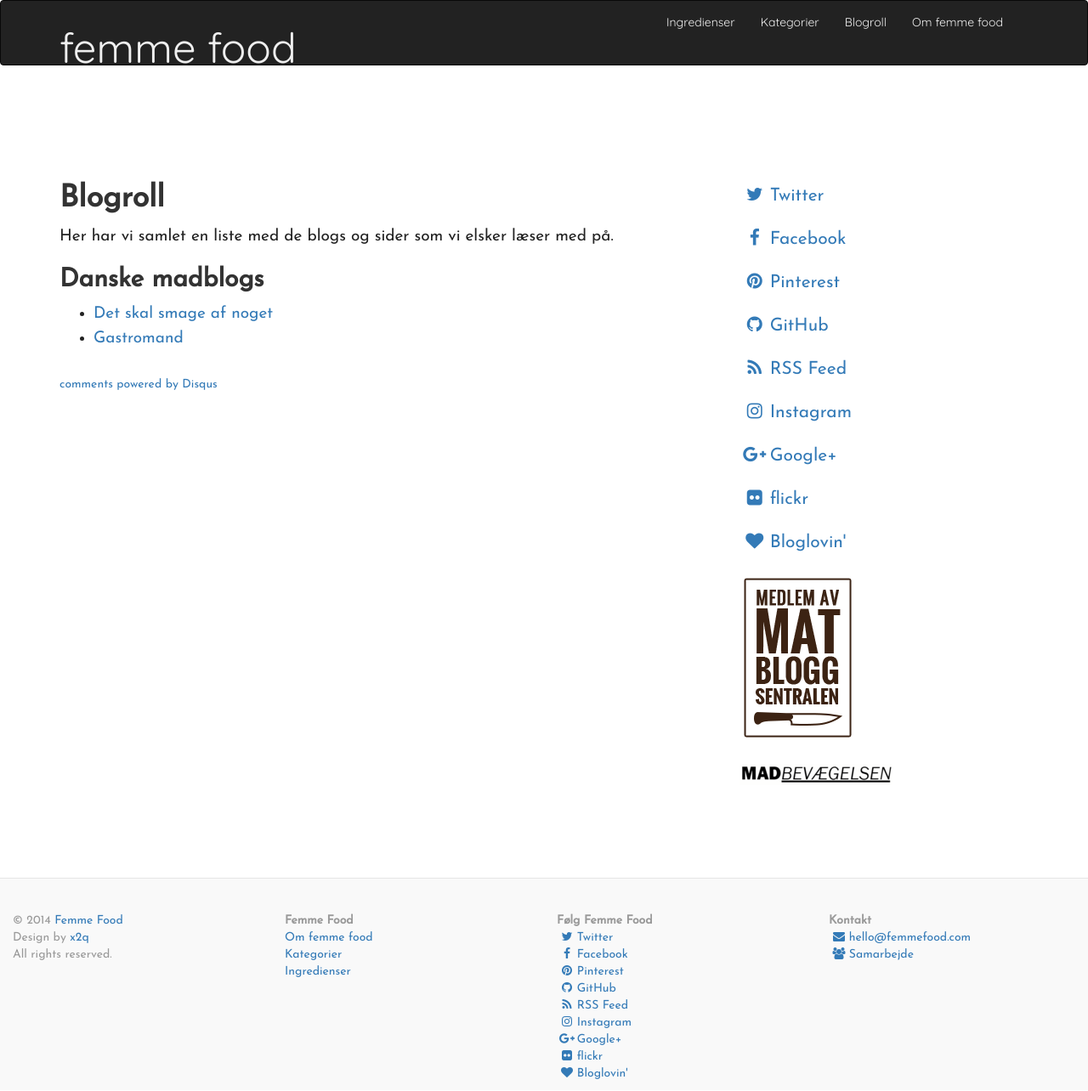
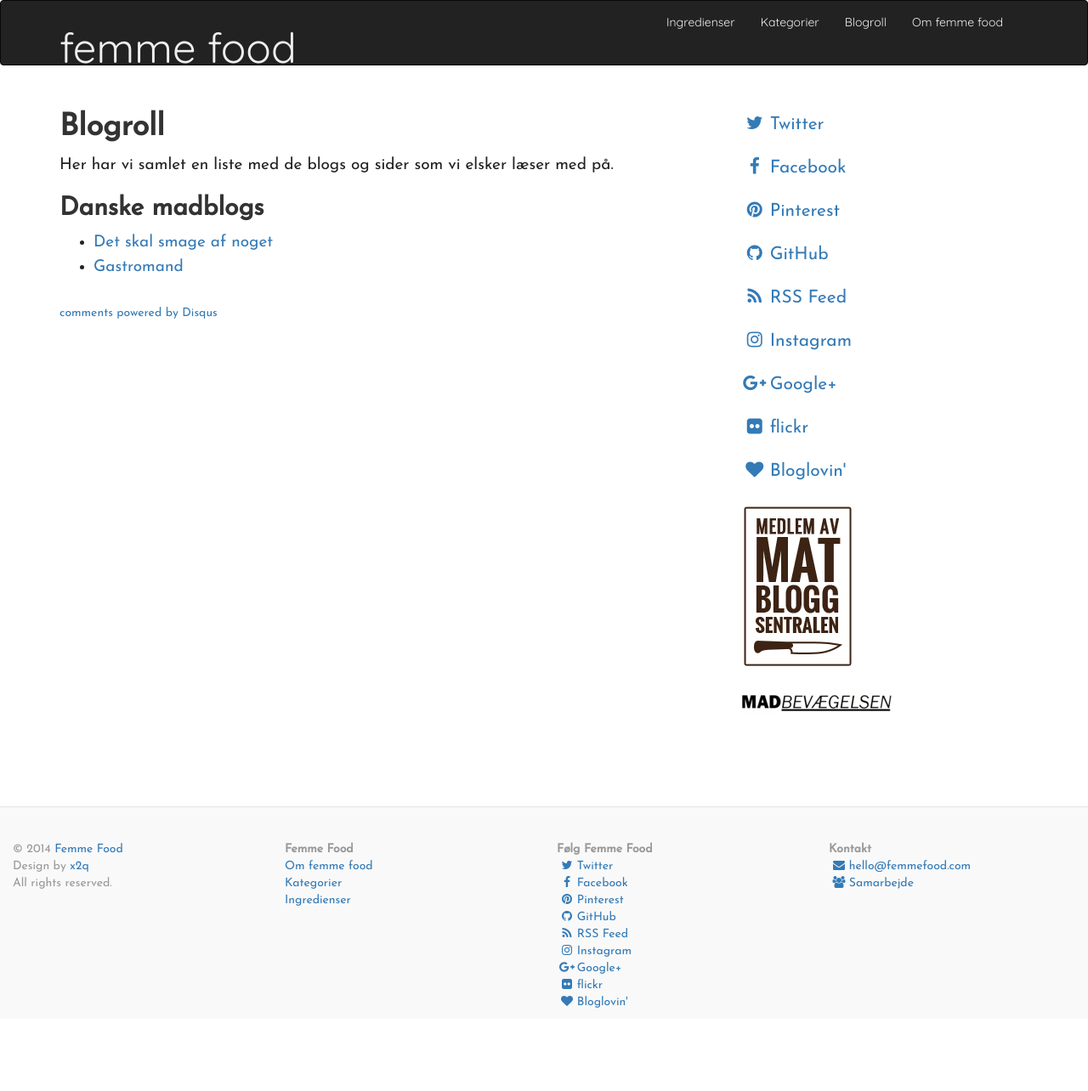
Before and after one commit to femmefood/femmefood.com, a Jekyll site: the page built from blogroll/index.md, in a window 1280 px wide. Shown: the whole page at 85% size. Built offline with Jekyll 4.4.1, drawn with Linux system fonts in a browser that asks for light colours; nearby versions of some CDN libraries; Markdown is read by kramdown in place of the engine named in the settings; comment, search, counter and statistics services are not loaded; after the commit the page ends 1200 px from its top, so only the background shows below that.

Commit message:
corrects top margin

```diff
--- a/css/custom.css
+++ b/css/custom.css
@@ -4,7 +4,7 @@
 }
 
 .container.content {
-  padding-top: 7em;
+  padding-top: 1em;
   padding-bottom: 7em;
 }
 
```
